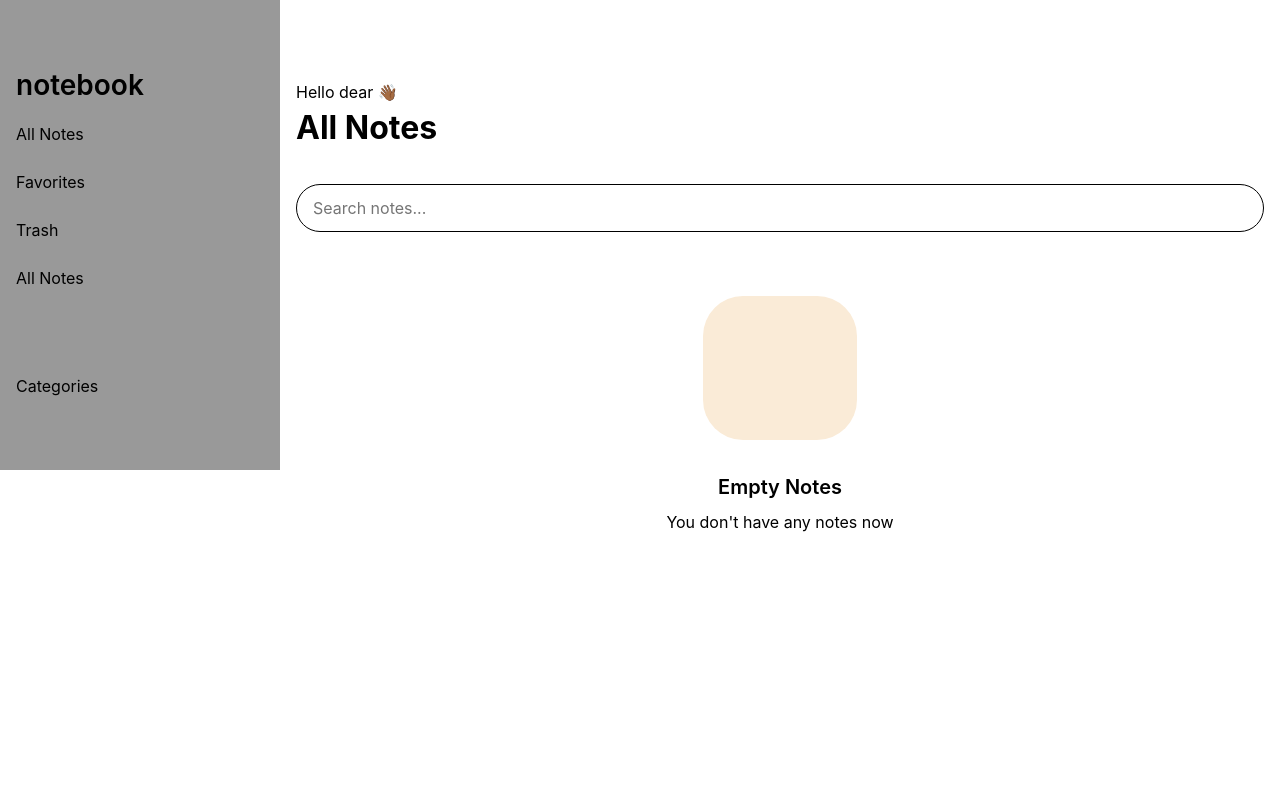
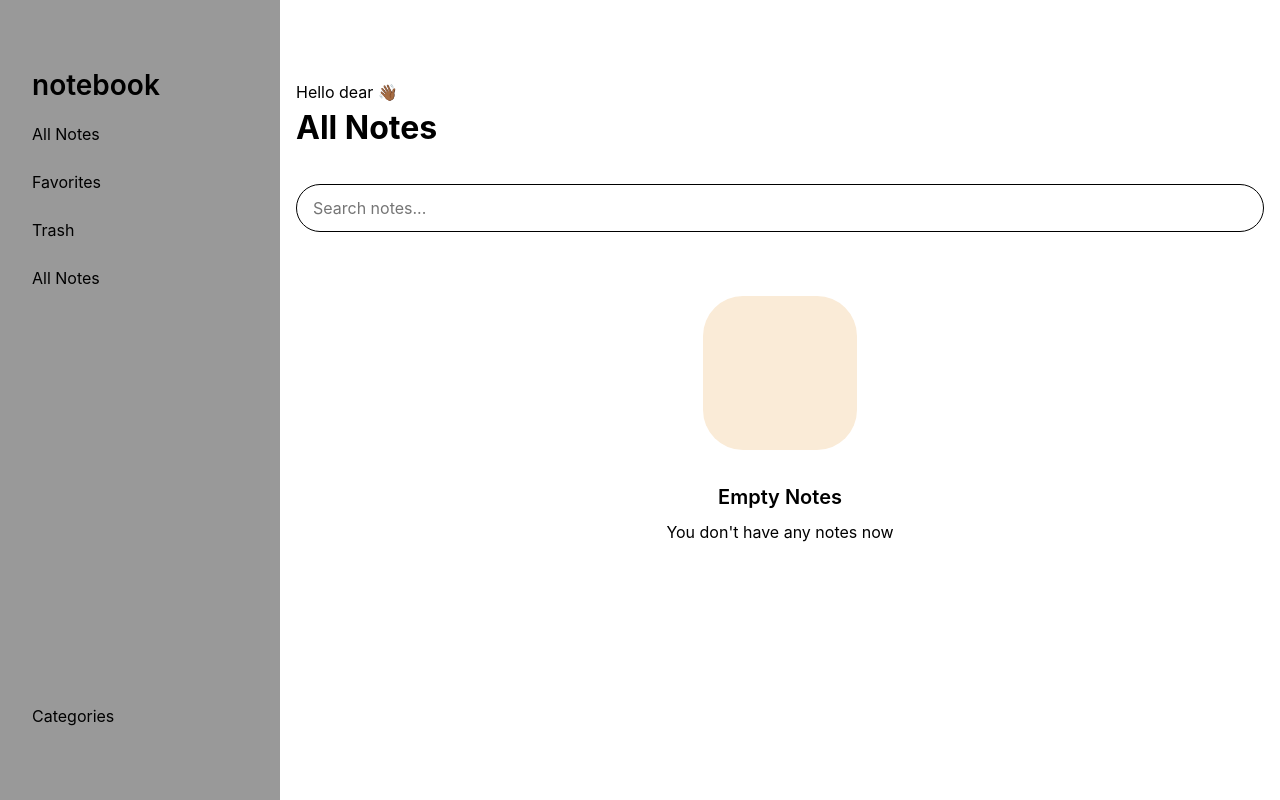
Before and after one commit to gzkdev/quick_note_app, a Next.js app: page / in a window 1280 px wide. Built offline with nearby package versions, Linux system fonts and the light colour scheme.

Commit message:
mass update on components

```diff
--- a/styles/appNote.module.css
+++ b/styles/appNote.module.css
@@ -2,6 +2,7 @@
   background-color: lightgreen;
   padding: 1rem 1rem;
   border-radius: 1rem;
+  height: fit-content;
 }
 
 .note__header {
--- a/styles/appNotesContainer.module.css
+++ b/styles/appNotesContainer.module.css
@@ -11,7 +11,6 @@
   gap: 2rem;
   grid-template-columns: repeat(auto-fit, minmax(240px, 1fr));
   padding: 2rem 0;
-  min-height: 150vh;
 }
 
 .app {
--- a/styles/appSearchbar.module.css
+++ b/styles/appSearchbar.module.css
@@ -2,6 +2,7 @@
   position: -webkit-sticky;
   position: sticky;
   top: 1rem;
+  background-color: #fff;
   display: flex;
   justify-content: space-between;
   width: min(100%, 1200px);
@@ -10,6 +11,7 @@
   border-radius: 48px;
   overflow: hidden;
   margin: 0 auto;
+  z-index: 99;
 }
 
 .searchbar__input {
--- a/styles/appSidebar.module.css
+++ b/styles/appSidebar.module.css
@@ -19,9 +19,11 @@
   height: 100%;
   display: flex;
   flex-direction: column;
-  width: min(70%, 400px);
+  width: min(80%, 400px);
   background-color: #fff;
-  padding: 3rem 1rem;
+  padding: 3rem 2rem;
+  -moz-transform: translate(-100%, 0);
+  -webkit-transform: translate(-100%, 0);
   transform: translate(-100%, 0);
   transition: transform 300ms;
   box-shadow: 0 0 24px rgba(0, 0, 0, 0.2);
@@ -33,6 +35,8 @@
 }
 
 .sidebar[data-toggle="true"] .sidebar__container {
+  -moz-transform: translate(0, 0);
+  -webkit-transform: translate(0, 0);
   transform: translate(0, 0);
 }
 
@@ -72,6 +76,7 @@
 
 @media (min-width: 1200px) {
   .sidebar {
+    height: 100vh;
     position: sticky;
     pointer-events: all;
     opacity: 1;
@@ -81,6 +86,8 @@
     width: 100%;
     background: none;
     box-shadow: none;
+    -moz-transform: translate(0, 0);
+    -webkit-transform: translate(0, 0);
     transform: translate(0, 0);
   }
 }
```
